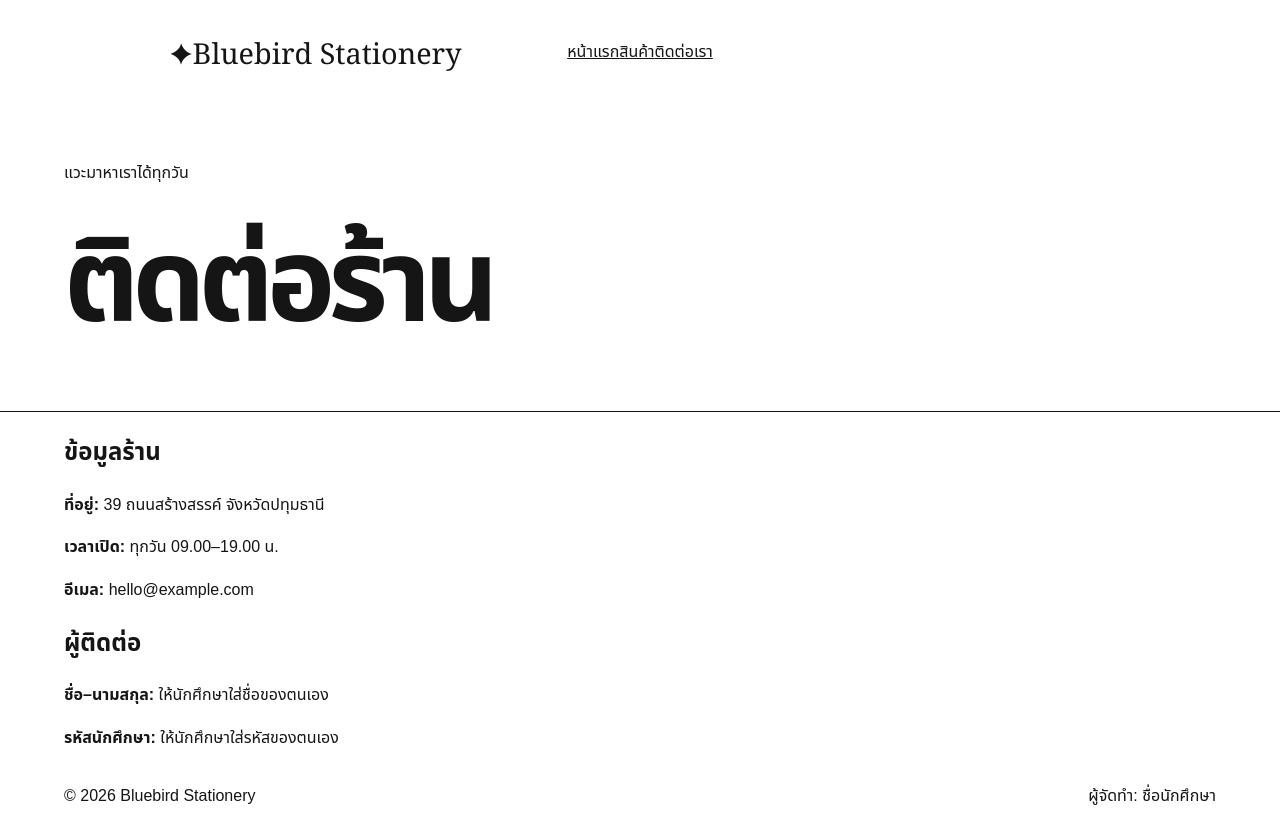
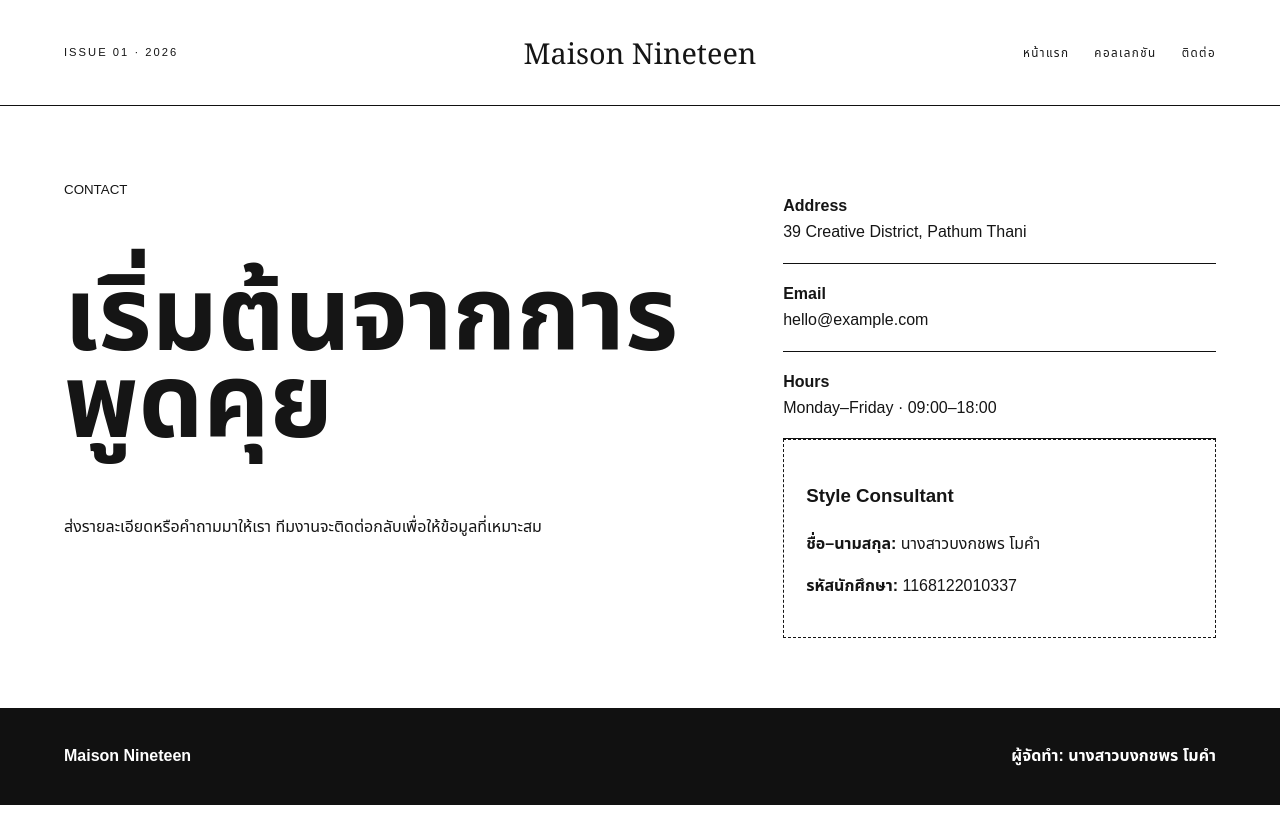
Before and after one commit to bongkotchapornmokum-create/Maison-Nineteen-15, a plain HTML site: page contact.html in a window 1280 px wide. After the commit the page ends 805 px from the top, so only its background shows below. Drawn offline with Linux system fonts and the light colour scheme.

Commit message:
Update contact.html

```diff
--- a/contact.html
+++ b/contact.html
@@ -1,8 +1,2 @@
 <!doctype html>
-<html lang="th">
-<head><meta charset="utf-8"><meta name="viewport" content="width=device-width,initial-scale=1"><title>ติดต่อ | Bluebird Stationery</title><link rel="stylesheet" href="assets/style.css"></head>
-<body>
-<header class="site-header"><nav class="nav container"><a class="brand" href="home.html"><span class="brand-mark">✦</span>Bluebird Stationery</a><div class="nav-links"><a href="home.html">หน้าแรก</a><a href="shop.html">สินค้า</a><a href="contacts.html">ติดต่อเรา</a></div></nav></header>
-<main><section class="page-head"><div class="container"><span class="eyebrow">แวะมาหาเราได้ทุกวัน</span><h1>ติดต่อร้าน</h1></div></section><section class="section"><div class="container contact-box"><section><h2>ข้อมูลร้าน</h2><p><strong>ที่อยู่:</strong> 39 ถนนสร้างสรรค์ จังหวัดปทุมธานี</p><p><strong>เวลาเปิด:</strong> ทุกวัน 09.00–19.00 น.</p><p><strong>อีเมล:</strong> hello@example.com</p></section><section class="student-placeholder"><h2>ผู้ติดต่อ</h2><p><strong>ชื่อ–นามสกุล:</strong> ให้นักศึกษาใส่ชื่อของตนเอง</p><p><strong>รหัสนักศึกษา:</strong> ให้นักศึกษาใส่รหัสของตนเอง</p></section></div></section></main>
-<footer class="site-footer"><div class="container footer-row"><p>© 2026 Bluebird Stationery</p><p>ผู้จัดทำ: ชื่อนักศึกษา</p></div></footer>
-</body></html>
+<html lang="th"><head><meta charset="utf-8"><meta name="viewport" content="width=device-width,initial-scale=1"><title>ติดต่อ | Form Daily</title><link rel="stylesheet" href="assets/style.css"></head><body class="magazine"><header class="header"><nav class="nav container"><span class="issue">ISSUE 01 · 2026</span><a class="brand" href="contacs.html">Maison Nineteen</a><div class="links"><a href="front.html">หน้าแรก</a><a href="lookbook.html">คอลเลกชัน</a><a href="hello.html">ติดต่อ</a></div></nav></header><main class="contact"><div class="container contact-grid"><div class="contact-lead"><small>CONTACT</small><h1>เริ่มต้นจากการพูดคุย</h1><p>ส่งรายละเอียดหรือคำถามมาให้เรา ทีมงานจะติดต่อกลับเพื่อให้ข้อมูลที่เหมาะสม</p></div><div class="contact-info"><div class="detail"><strong>Address</strong><br>39 Creative District, Pathum Thani</div><div class="detail"><strong>Email</strong><br>hello@example.com</div><div class="detail"><strong>Hours</strong><br>Monday–Friday · 09:00–18:00</div><div class="student"><h3>Style Consultant</h3><p><strong>ชื่อ–นามสกุล:</strong> นางสาวบงกชพร โมคำ</p><p><strong>รหัสนักศึกษา:</strong> 1168122010337</p></div></div></div></main><footer class="footer"><div class="container footer-row"><strong>Maison Nineteen</strong><span class="footer-student">ผู้จัดทำ: นางสาวบงกชพร โมคำ</span></div></footer></body></html>
```
